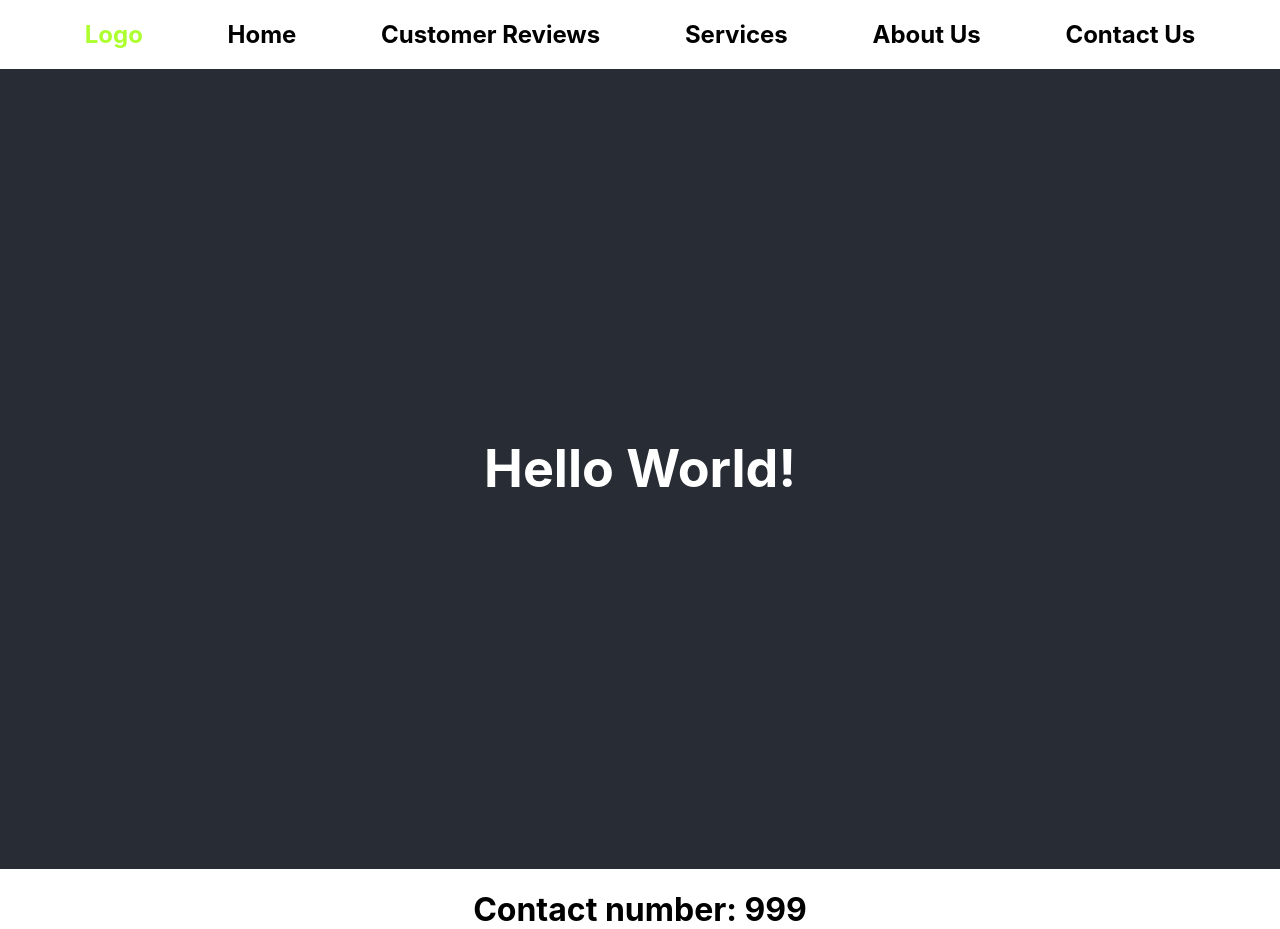
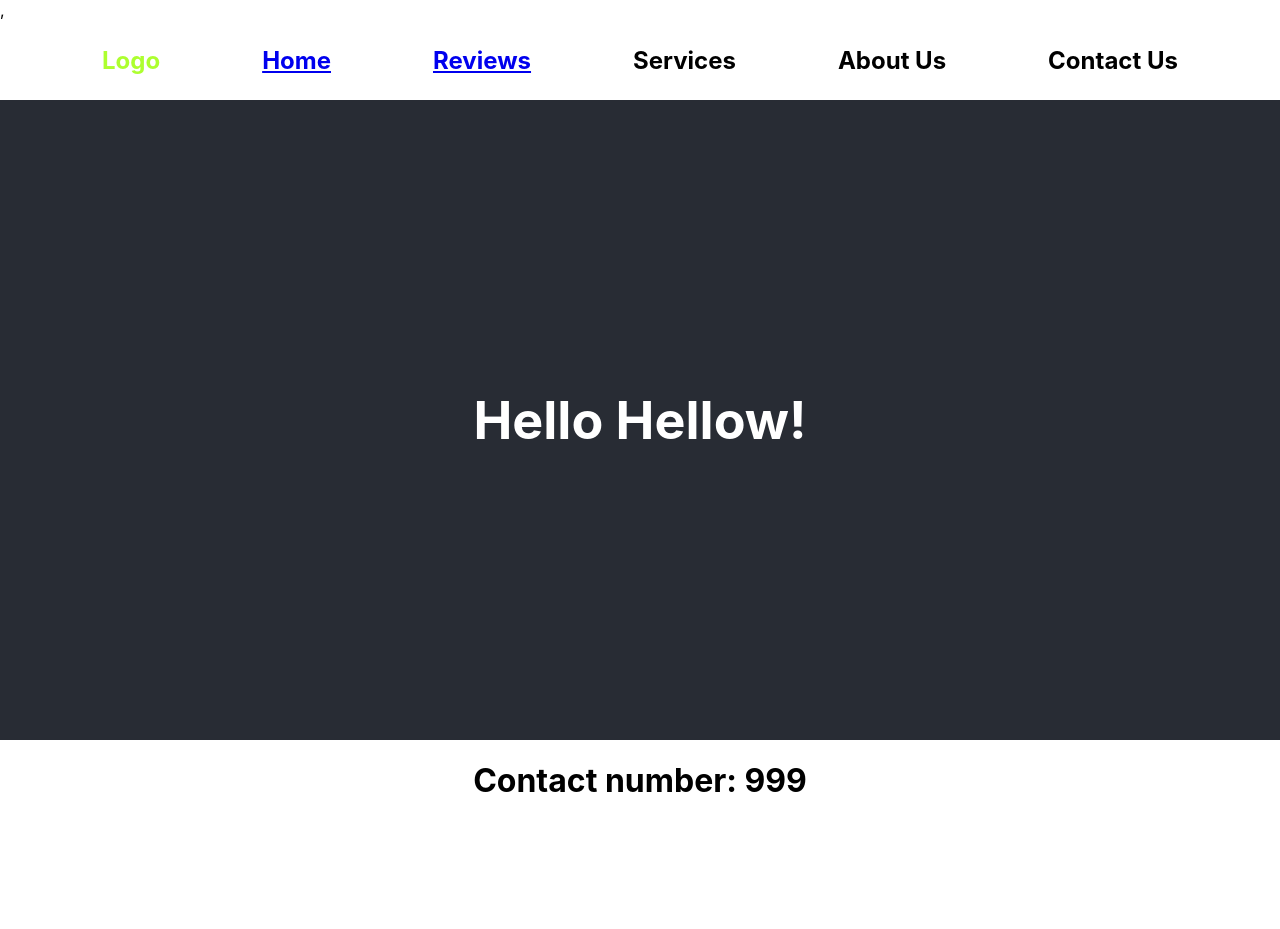
Before and after one commit to BAZBOT123/Cleaning-Website, a React (Create React App) app: page /reviews in a window 1280 px wide. After the commit the page ends 820 px from the top, so only its background shows below. Built offline with nearby package versions, Linux system fonts and the light colour scheme; no server answers.

Commit message:
adding routes/links/components to application

```diff
--- a/package.json
+++ b/package.json
@@ -5,8 +5,8 @@
   "dependencies": {
     "react": "^18.2.0",
     "react-dom": "^18.2.0",
-    "react-scripts": "^5.0.1",
-    "web-vitals": "^2.1.4"
+    "react-router-dom": "^6.3.0",
+    "react-scripts": "^5.0.1"
   },
   "scripts": {
     "start": "react-scripts start",
--- a/src/App.css
+++ b/src/App.css
@@ -4,18 +4,19 @@
   width: 100%;
 }
 
-.App-logo {
+/* .App-logo {
   height: 40vmin;
   pointer-events: none;
-}
+} */
 
-@media (prefers-reduced-motion: no-preference) {
+/* @media (prefers-reduced-motion: no-preference) {
   .App-logo {
     animation: App-logo-spin infinite 20s linear;
   }
-}
+} */
 
 .navbar {
+  height: 10%;
   display: flex;
   text-align: center;
   justify-content: space-evenly;
@@ -24,19 +25,27 @@
 }
 
 .Logo {
-
   color: greenyellow;
 }
 
 .App-header {
   background-color: #282c34;
-  min-height: 100vh;
+  min-height: 80%;
   display: flex;
   flex-direction: column;
   align-items: center;
   justify-content: center;
   font-size: calc(10px + 2vmin);
   color: white;
+}
+
+.App-footer {
+  height: 10%;
+  display: flex;
+  text-align: center;
+  justify-content: space-evenly;
+  align-items: center;
+  flex-direction: row;
 }
 
 /* .App-link {
--- a/src/App.js
+++ b/src/App.js
@@ -1,41 +1,33 @@
 import './App.css';
+import { Routes, Route } from "react-router-dom"
+import { useEffect, useState } from 'react';
+import Home from './components/Home'
+import Reviews from './components/Reviews'
 
 
-function App() {
-  return (
-    <div className="App">
+export default function App() {
+  const [cleaners, setCleaners] = useState(null)
 
-      <nav className="navbar">
-      <div className="Logo">
-      <h1>Logo</h1>
-        </div>
-        <div className="Home-page">
-          <h1>Home</h1>
-        </div>
-        <div className="Reviews-page">
-          <h1>Customer Reviews</h1>
-        </div>
-        <div className="Services-page">
-          <h1>Services</h1>
-        </div>
-        <div className="About-us-page">
-          <h1>About Us</h1>
-        </div>
-        <div className="Contact-us-page">
-          <h1>Contact Us</h1>
-        </div>
-      </nav>
+  useEffect(() => {
+    fetch('http://localhost:3000/' + cleaners)
+      .then(res => res.json())
+      .then(res => {
+       console.log(res)
 
-      <main className="App-header">
-        <h1>Hello World!</h1>
-      </main>
+      })
+    // eslint-disable-next-line react-hooks/exhaustive-deps
+  }, [])
 
 
-      <footer className="App-footer">
-        <h1>Contact number: 999</h1>
-      </footer>
+  return (
+    <div className='main-page'>
+      <main>
+        <Routes>
+          <Route path='/' element={< Home />} />
+          <Route path='/reviews' element={< Reviews cleaners={cleaners} setCleaners={setCleaners} />} />
+        </Routes>
+      </main>
     </div>
+
   );
 }
-
-export default App;
--- /dev/null
+++ b/src/components/Home.js
@@ -0,0 +1,44 @@
+import '../App.css';
+import { Link } from "react-router-dom"
+
+
+
+function Home() {
+  return (
+    <div className="App">
+
+      <nav className="navbar">
+      <div className="Logo">
+      <h1>Logo</h1>
+        </div>
+        <div className="Home-page">
+        <h1 className='home-font'><Link to='/'>Home</Link></h1>
+
+        </div>
+        <div className="Reviews-page">
+        <h1 className='reviews-font'><Link to='/reviews'>Reviews</Link></h1>
+        </div>
+        <div className="Services-page">
+          <h1>Services</h1>
+        </div>
+        <div className="About-us-page">
+          <h1>About Us</h1>
+        </div>
+        <div className="Contact-us-page">
+          <h1>Contact Us</h1>
+        </div>
+      </nav>
+
+      <main className="App-header">
+        <h1>Hello Fish Girl!</h1>
+      </main>
+
+
+      <footer className="App-footer">
+        <h1>Contact number: 999</h1>
+      </footer>
+    </div>
+  );
+}
+
+export default Home;
--- /dev/null
+++ b/src/components/Reviews.js
@@ -0,0 +1,44 @@
+import '../App.css';
+import { Link } from "react-router-dom"
+
+
+
+function Reviews() {
+  return (
+    <div className="App">
+
+      <nav className="navbar">
+      <div className="Logo">
+      <h1>Logo</h1>
+        </div>
+        <div className="Home-page">
+        <h1 className='home-font'><Link to='/'>Home</Link></h1>
+
+        </div>
+        <div className="Reviews-page">
+        <h1 className='reviews-font'><Link to='/'>Reviews</Link></h1>
+        </div>
+        <div className="Services-page">
+          <h1>Services</h1>
+        </div>
+        <div className="About-us-page">
+          <h1>About Us</h1>
+        </div>
+        <div className="Contact-us-page">
+          <h1>Contact Us</h1>
+        </div>
+      </nav>
+
+      <main className="App-header">
+        <h1>Hello Hellow!</h1>
+      </main>
+
+
+      <footer className="App-footer">
+        <h1>Contact number: 999</h1>
+      </footer>
+    </div>
+  );
+}
+
+export default Reviews;
--- a/src/index.js
+++ b/src/index.js
@@ -2,16 +2,18 @@ import React from 'react';
 import ReactDOM from 'react-dom/client';
 import './index.css';
 import App from './App';
-import reportWebVitals from './reportWebVitals';
+
+import { BrowserRouter } from "react-router-dom";
 
 const root = ReactDOM.createRoot(document.getElementById('root'));
 root.render(
-  <React.StrictMode>
-    <App />
-  </React.StrictMode>
+  <BrowserRouter>,
+    <React.StrictMode>
+      <App />
+    </React.StrictMode>
+  </BrowserRouter>,
 );
 
 // If you want to start measuring performance in your app, pass a function
 // to log results (for example: reportWebVitals(console.log))
 // or send to an analytics endpoint. Learn more: https://bit.ly/CRA-vitals
-reportWebVitals();
--- a/src/reportWebVitals.js
+++ /dev/null
@@ -1,13 +0,0 @@
-const reportWebVitals = onPerfEntry => {
-  if (onPerfEntry && onPerfEntry instanceof Function) {
-    import('web-vitals').then(({ getCLS, getFID, getFCP, getLCP, getTTFB }) => {
-      getCLS(onPerfEntry);
-      getFID(onPerfEntry);
-      getFCP(onPerfEntry);
-      getLCP(onPerfEntry);
-      getTTFB(onPerfEntry);
-    });
-  }
-};
-
-export default reportWebVitals;
```
Also changed, not shown: 1 other file (tests, documents, lock files or other folders).
